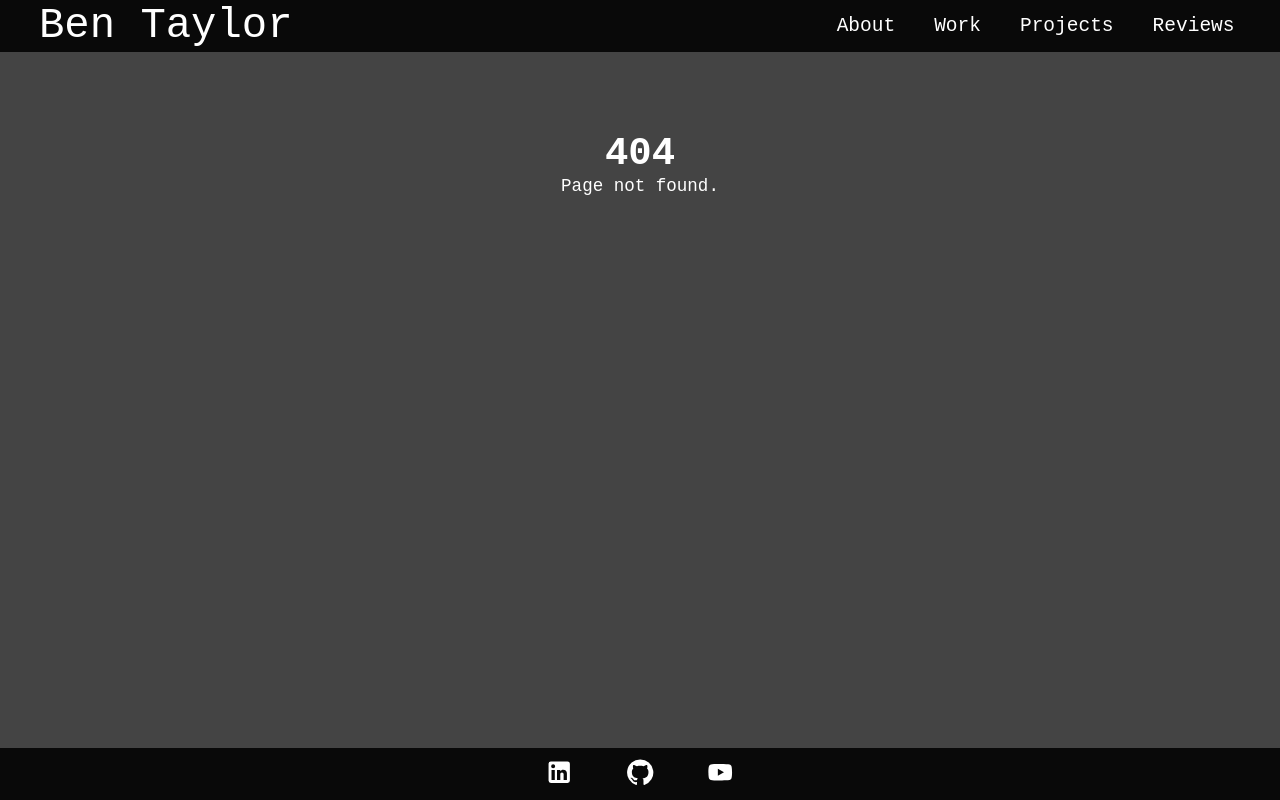
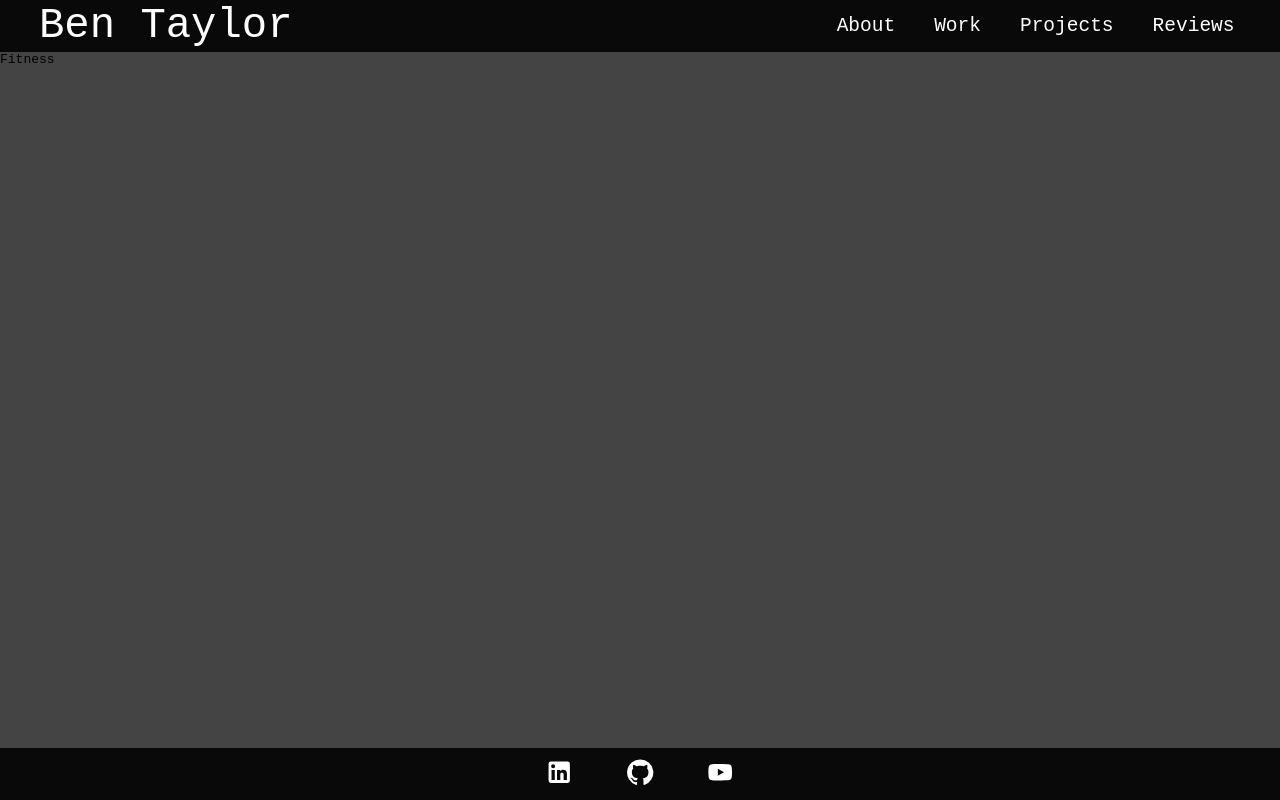
Before and after one commit to BenTaylor25/WebPortfolio2023, a React (Vite) app in the folder web-portfolio-2023/: page /WebPortfolio2023/fitness in a window 1280 px wide. Before the commit this address had no page. Built offline with nearby package versions, Linux system fonts and the light colour scheme.

Commit message:
added fitness page route and base

```diff
--- a/web-portfolio-2023/src/App.tsx
+++ b/web-portfolio-2023/src/App.tsx
@@ -6,6 +6,7 @@ import MyFooter from "./components/base/MyFooter";
 import Home from './components/pages/Home'
 import About from "./components/pages/About/About";
 import Education from "./components/pages/About/Education";
+import Fitness from "./components/pages/About/Fitness";
 import Work from "./components/pages/Work";
 import Projects from "./components/pages/Projects";
 import ReviewsLanding from "./components/pages/Reviews/ReviewsLanding";
@@ -27,6 +28,7 @@ export default function App() {
           <Route path="/WebPortfolio2023/" element={<Home />}></Route>
           <Route path="/WebPortfolio2023/about" element={<About />}></Route>
           <Route path="/WebPortfolio2023/education" element={<Education />}></Route>
+          <Route path="/WebPortfolio2023/fitness" element={<Fitness />}></Route>
           <Route path="/WebPortfolio2023/work" element={<Work />}></Route>
           <Route path="/WebPortfolio2023/projects" element={<Projects />}></Route>
           <Route path="/WebPortfolio2023/reviews" element={<ReviewsLanding />}></Route>
--- /dev/null
+++ b/web-portfolio-2023/src/components/pages/About/Fitness.tsx
@@ -0,0 +1,9 @@
+import './Fitness.scss';
+
+export default function Fitness() {
+    return (
+        <main className="Fitness">
+            Fitness
+        </main>
+    );
+}
```
Also changed, not shown: web-portfolio-2023/src/components/pages/About/Fitness.scss (added).
